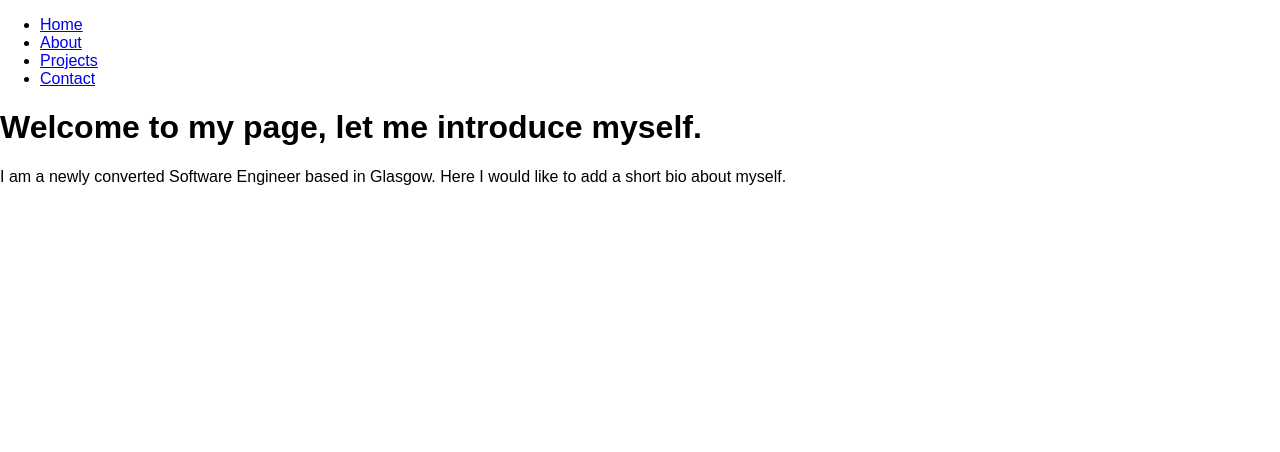
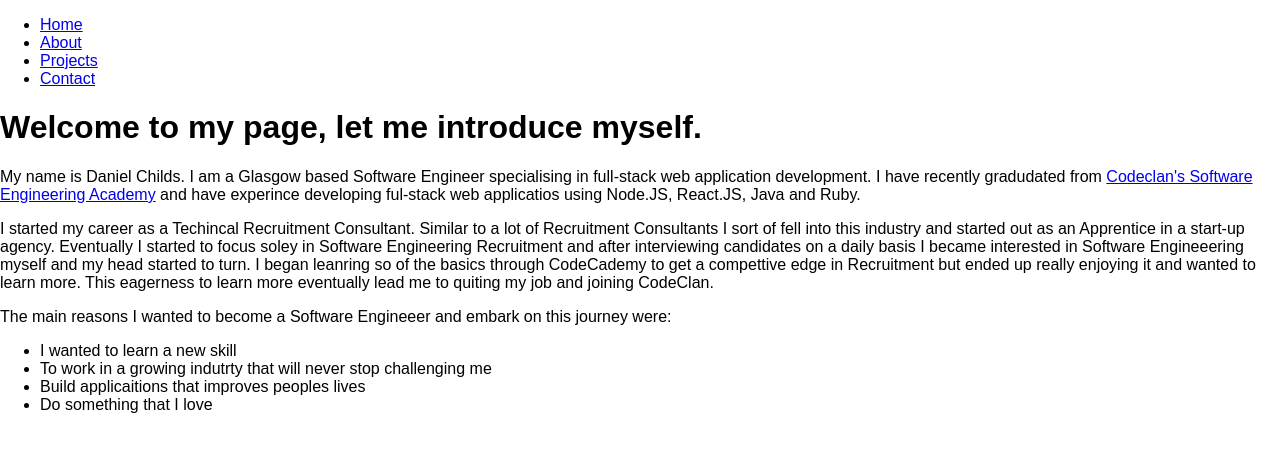
Before and after one commit to DChilds94/person-website, a React (Create React App) app: page / in a window 1280 px wide. Shown: the top 452 px of the page. Built offline with nearby package versions, Linux system fonts and the light colour scheme.

Commit message:
adds content for the home page

```diff
--- a/src/components/About.js
+++ b/src/components/About.js
@@ -1,11 +1,13 @@
 import React, {Component} from 'react';
 import WorkExpiernce from './WorkExperence';
+import RecruitmentExperience from './RecruitmentExperience';
 
 class About extends Component {
     render(){
         return(
             <div>
                 <WorkExpiernce/>
+                <RecruitmentExperience/>
 
 
             </div>
--- a/src/components/Intro.js
+++ b/src/components/Intro.js
@@ -5,7 +5,20 @@ class Intro extends Component{
     return(
         <div className='intro'>
         <h1 id='welcome-title'>Welcome to my page, let me introduce myself.</h1>
-        <p id='intro-p'>I am a newly converted Software Engineer based in Glasgow. Here I would like to add a short bio about myself.</p>
+        <p id='intro-p'>My name is Daniel Childs. I am a Glasgow based Software Engineer specialising in full-stack web application development. I have recently gradudated from <a href='https://codeclan.com/'>Codeclan's Software Engineering Academy</a> and have experince developing ful-stack web applicatios using Node.JS, React.JS, Java and Ruby.</p>
+        <p id='career-change-p'>I started my career as a Techincal Recruitment Consultant. Similar to a lot of Recruitment Consultants I sort of fell into this industry and started out as an Apprentice in a start-up agency. Eventually I started to focus soley in Software Engineering Recruitment and after interviewing candidates on a daily basis I became interested in Software Engineeering myself and my head started to turn.
+                    I began leanring so of the basics through CodeCademy to get a compettive edge in Recruitment but ended up really enjoying it and wanted to learn more. This eagerness to learn more eventually lead me to quiting my job and joining CodeClan.
+        </p>
+        <div className="career-change-reasons">
+        <p>The main reasons I wanted to become a Software Engineeer and embark on this journey were:</p>
+        <ul>
+            <li>I wanted to learn a new skill</li>
+            <li>To work in a growing indutrty that will never stop challenging me</li>
+            <li>Build applicaitions that improves peoples lives</li>
+            <li>Do something that I love</li>
+        </ul>
+        </div>
+
         </div>
     )
     }
--- /dev/null
+++ b/src/components/RecruitmentExperience.js
@@ -0,0 +1,13 @@
+import React, {Component} from 'react'
+
+class RecruitmentExperience extends Component{
+    render(){
+        return(
+            <div>
+               <p>Hello</p>
+            </div>
+        )
+    }
+}
+
+export default RecruitmentExperience
--- a/src/components/WorkExperence.js
+++ b/src/components/WorkExperence.js
@@ -14,7 +14,7 @@ class WorkExpiernce extends Component {
             </ul>
             </div>
 
-            <h1 className="h1-titles">Experience</h1>
+            <h1 className="h1-titles">Technical Experience</h1>
             <h2>Software Engineering Student - CodeClan - March 2018 - July 2018 </h2>
             <p className='position-summary'>CodeClan is a digital skills and coding academy for learning software engineering and digital skills. I have developed a range of full-stack web applications working individually and as a part of a team. During CodeClan I covered a wide range of technologies and I have experience working with Java, JavaScript, Node.JS, and Ruby. </p>
             <div className='position-skills-list'>
```
